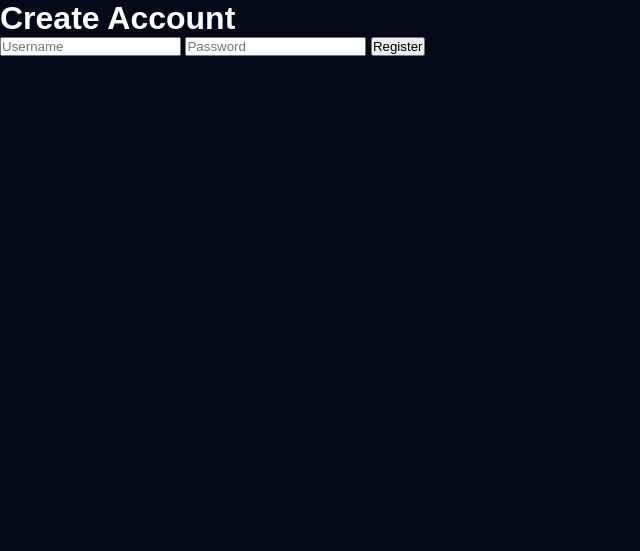
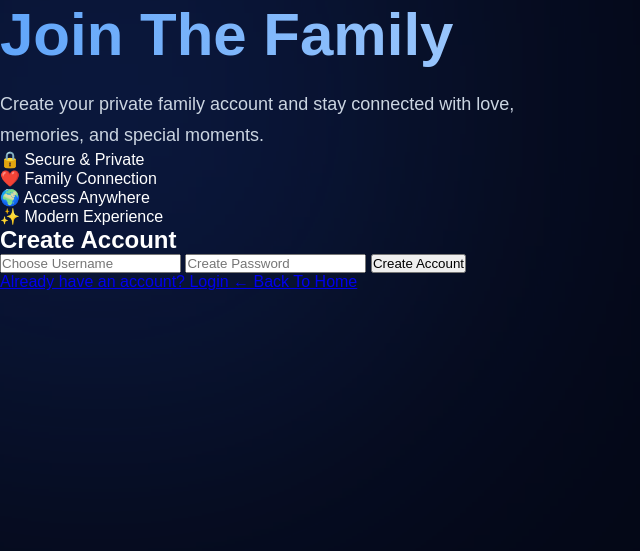
Before and after one commit to andrenikola64-source/Andre, a Flask app: page /register in a window 1280 px wide. Shown: the top 551 px of the page, without its empty margins (0-640 px from the left). Run offline with Flask 3, Linux system fonts and the light colour scheme.

Commit message:
Update register.html

```diff
--- a/templates/register.html
+++ b/templates/register.html
@@ -1,19 +1,93 @@
 <!DOCTYPE html>
-<html>
+<html lang="en">
 <head>
-    <title>Register</title>
-    <link rel="stylesheet" href="{{ url_for('static', filename='style.css') }}">
+    <meta charset="UTF-8">
+    <meta name="viewport"
+    content="width=device-width, initial-scale=1.0">
+
+    <title>Create Account</title>
+
+    <link rel="stylesheet"
+    href="{{ url_for('static', filename='style.css') }}">
 </head>
+
 <body>
-<div class="container">
-    <div class="box">
-        <h1>Create Account</h1>
+
+<div class="background-glow"></div>
+
+<div class="auth-container">
+
+    <!-- LEFT SIDE -->
+    <div class="auth-info">
+
+        <h1 class="logo">
+            Join The Family
+        </h1>
+
+        <p class="subtitle">
+            Create your private family account
+            and stay connected with love,
+            memories, and special moments.
+        </p>
+
+        <div class="feature-list">
+
+            <div class="feature-card">
+                🔒 Secure & Private
+            </div>
+
+            <div class="feature-card">
+                ❤️ Family Connection
+            </div>
+
+            <div class="feature-card">
+                🌍 Access Anywhere
+            </div>
+
+            <div class="feature-card">
+                ✨ Modern Experience
+            </div>
+
+        </div>
+
+    </div>
+
+    <!-- RIGHT SIDE -->
+    <div class="auth-box">
+
+        <h2>Create Account</h2>
+
         <form method="POST">
-            <input type="text" name="username" placeholder="Username" required>
-            <input type="password" name="password" placeholder="Password" required>
-            <button type="submit">Register</button>
+
+            <input
+            type="text"
+            name="username"
+            placeholder="Choose Username"
+            required>
+
+            <input
+            type="password"
+            name="password"
+            placeholder="Create Password"
+            required>
+
+            <button type="submit">
+                Create Account
+            </button>
+
         </form>
+
+        <a href="/login" class="switch-link">
+            Already have an account? Login
+        </a>
+
+        <a href="/" class="home-link">
+            ← Back To Home
+        </a>
+
     </div>
+
 </div>
+
 </body>
 </html>
```
